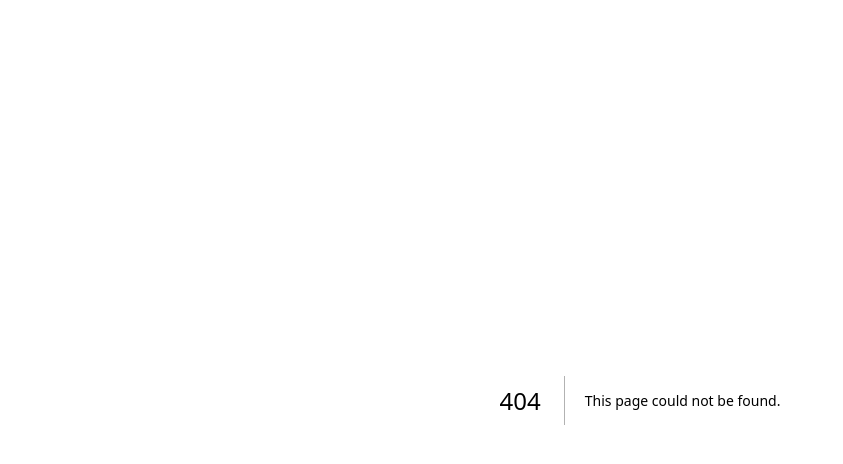
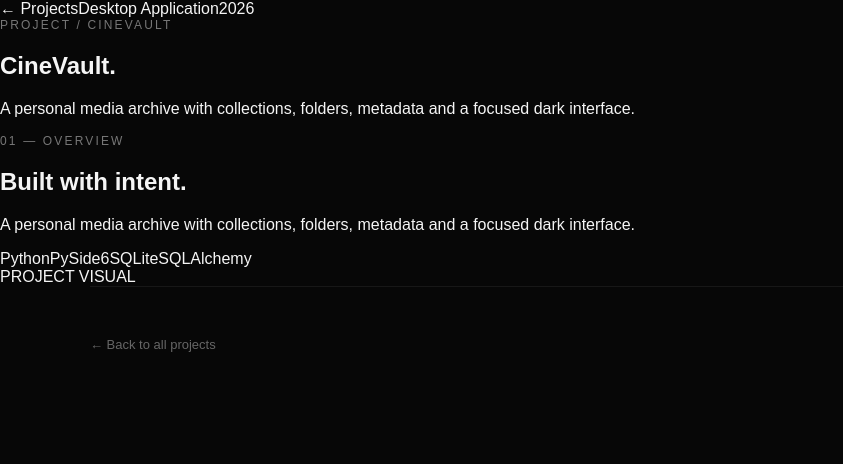
Before and after one commit to ghaboos/personal-portfolio, a Next.js app: page /projects/cinevault in a window 1280 px wide. Before the commit this address had no page. Shown: the top 464 px of the page, without its empty margins (0-843 px from the left). Built offline with nearby package versions, Linux system fonts and the light colour scheme.

Commit message:
feat: add dynamic project detail pages

```diff
--- /dev/null
+++ b/app/projects/[slug]/page.tsx
@@ -0,0 +1,25 @@
+"use client";
+
+import { motion } from "framer-motion";
+import Link from "next/link";
+import { useParams } from "next/navigation";
+
+const data: Record<string, { title: string; type: string; description: string; stack: string[] }> = {
+  dyolmeh: { title: "Dyolmeh", type: "Full-Stack Platform", description: "A cinematic personal platform for media, games, creative work and community. Built to become a living archive rather than a static website.", stack: ["Next.js", "TypeScript", "SQLite", "TMDB API"] },
+  cinevault: { title: "CineVault", type: "Desktop Application", description: "A personal media archive with collections, folders, metadata and a focused dark interface.", stack: ["Python", "PySide6", "SQLite", "SQLAlchemy"] },
+  "creative-work": { title: "Creative Work", type: "Visual / Video", description: "A space for visual experiments, editing, motion and other creative work.", stack: ["Photoshop", "Video", "Motion", "Design"] },
+};
+
+export default function ProjectPage() {
+  const { slug } = useParams<{ slug: string }>();
+  const project = data[slug] ?? data.dyolmeh;
+  return (
+    <main className="projectDetail">
+      <nav className="projectNav"><Link href="/projects" className="back">← Projects</Link><span>{project.type}</span><span>2026</span></nav>
+      <section className="detailHero"><motion.div initial={{ opacity: 0, y: 40 }} animate={{ opacity: 1, y: 0 }} transition={{ duration: .8 }}><div className="sectionLabel">Project / {slug}</div><h1>{project.title}<span>.</span></h1><p>{project.description}</p></motion.div></section>
+      <section className="detailGrid"><div><div className="sectionLabel">01 — Overview</div><h2>Built with intent.</h2></div><div><p className="detailText">{project.description}</p><div className="stack">{project.stack.map(item => <span key={item}>{item}</span>)}</div></div></section>
+      <div className="detailVisual"><span>PROJECT VISUAL</span></div>
+      <footer className="footer"><Link href="/projects">← Back to all projects</Link></footer>
+    </main>
+  );
+}
```
